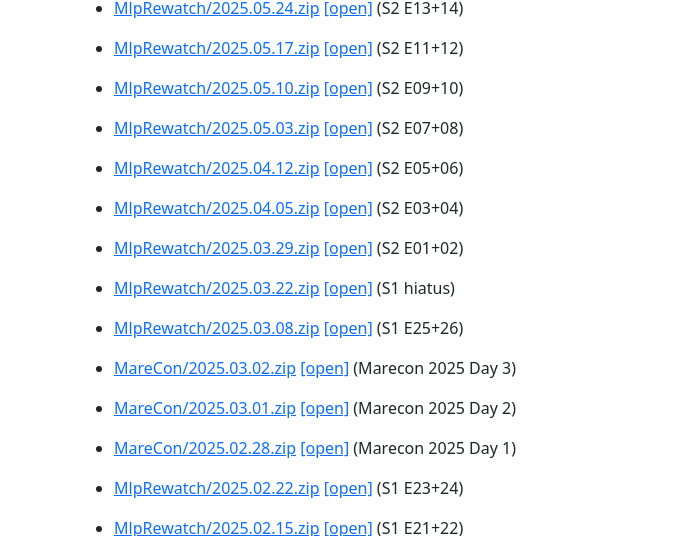
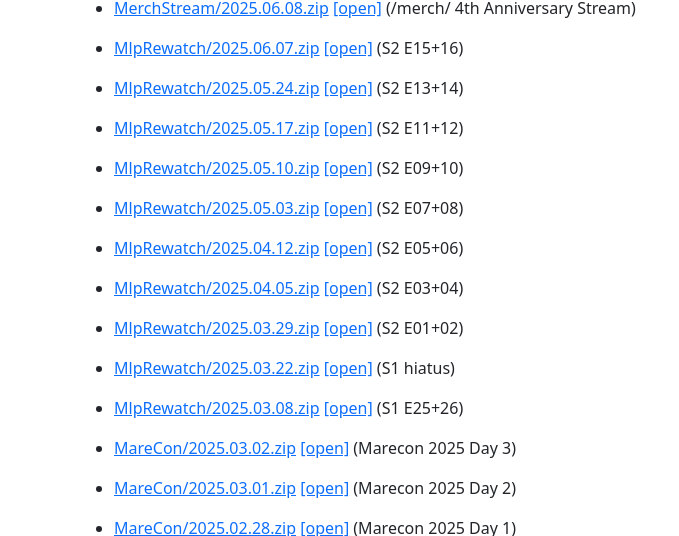
Before and after one commit to firlin123/mare, a website: page static/index.html in a window 1280 px wide. Shown: the part 564-1100 px from the top of the page, without its empty margins (0-679 px from the left). Drawn offline with nearby package versions, Linux system fonts and the light colour scheme.

Commit message:
MerchStream/2025.06.08.zip

```diff
--- a/static/index.html
+++ b/static/index.html
@@ -46,6 +46,8 @@
         </ul>
         <h1>CyTube Replays: </h1>
         <ul>
+            <li class="mb-3"><a href="https://rp.oc4.pp.ua/0_PublicData/Replays/MerchStream/2025.06.08.zip">MerchStream/2025.06.08.zip</a> <a href="https://firlin123.github.io/cytube-replay/load?zip=https://rp.oc4.pp.ua/0_PublicData/Replays/MerchStream/2025.06.08.zip">[open]</a> (/merch/ 4th Anniversary Stream)</li>
+            <li class="mb-3"><a href="https://rp.oc4.pp.ua/0_PublicData/Replays/MlpRewatch/2025.06.07.zip">MlpRewatch/2025.06.07.zip</a> <a href="https://firlin123.github.io/cytube-replay/load?zip=https://rp.oc4.pp.ua/0_PublicData/Replays/MlpRewatch/2025.06.07.zip">[open]</a> (S2 E15+16)</li>
             <li class="mb-3"><a href="https://rp.oc4.pp.ua/0_PublicData/Replays/MlpRewatch/2025.05.24.zip">MlpRewatch/2025.05.24.zip</a> <a href="https://firlin123.github.io/cytube-replay/load?zip=https://rp.oc4.pp.ua/0_PublicData/Replays/MlpRewatch/2025.05.24.zip">[open]</a> (S2 E13+14)</li>
             <li class="mb-3"><a href="https://rp.oc4.pp.ua/0_PublicData/Replays/MlpRewatch/2025.05.17.zip">MlpRewatch/2025.05.17.zip</a> <a href="https://firlin123.github.io/cytube-replay/load?zip=https://rp.oc4.pp.ua/0_PublicData/Replays/MlpRewatch/2025.05.17.zip">[open]</a> (S2 E11+12)</li>
             <li class="mb-3"><a href="https://rp.oc4.pp.ua/0_PublicData/Replays/MlpRewatch/2025.05.10.zip">MlpRewatch/2025.05.10.zip</a> <a href="https://firlin123.github.io/cytube-replay/load?zip=https://rp.oc4.pp.ua/0_PublicData/Replays/MlpRewatch/2025.05.10.zip">[open]</a> (S2 E09+10)</li>
```
